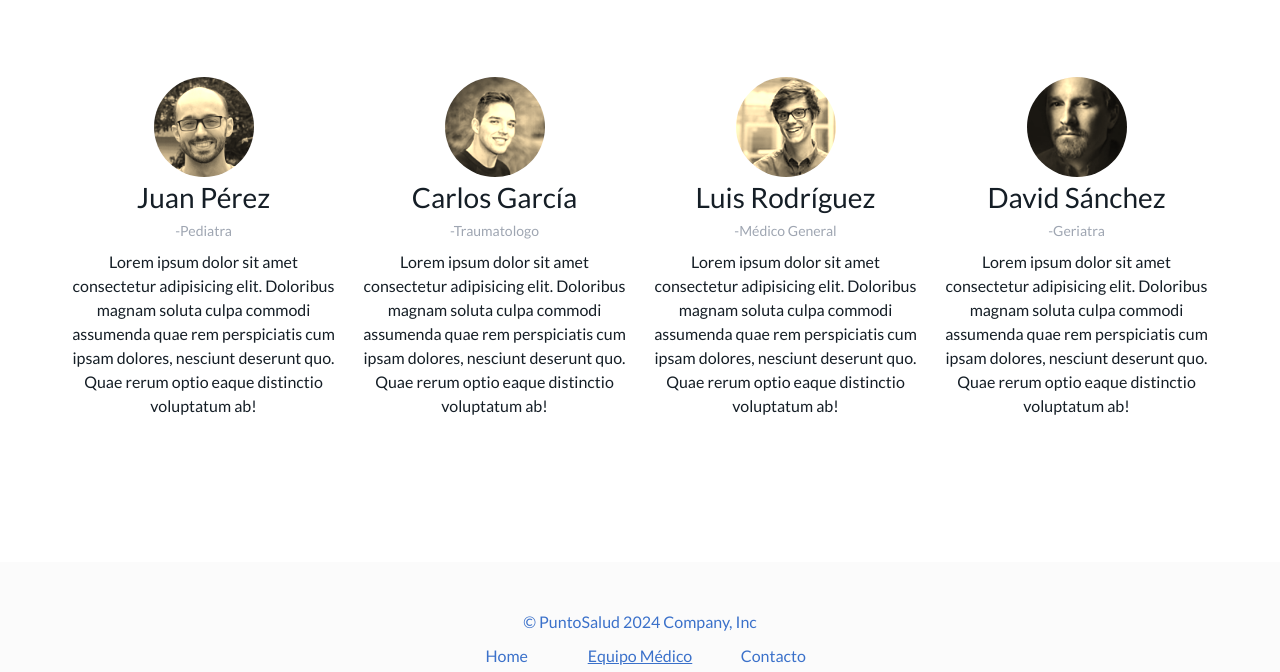
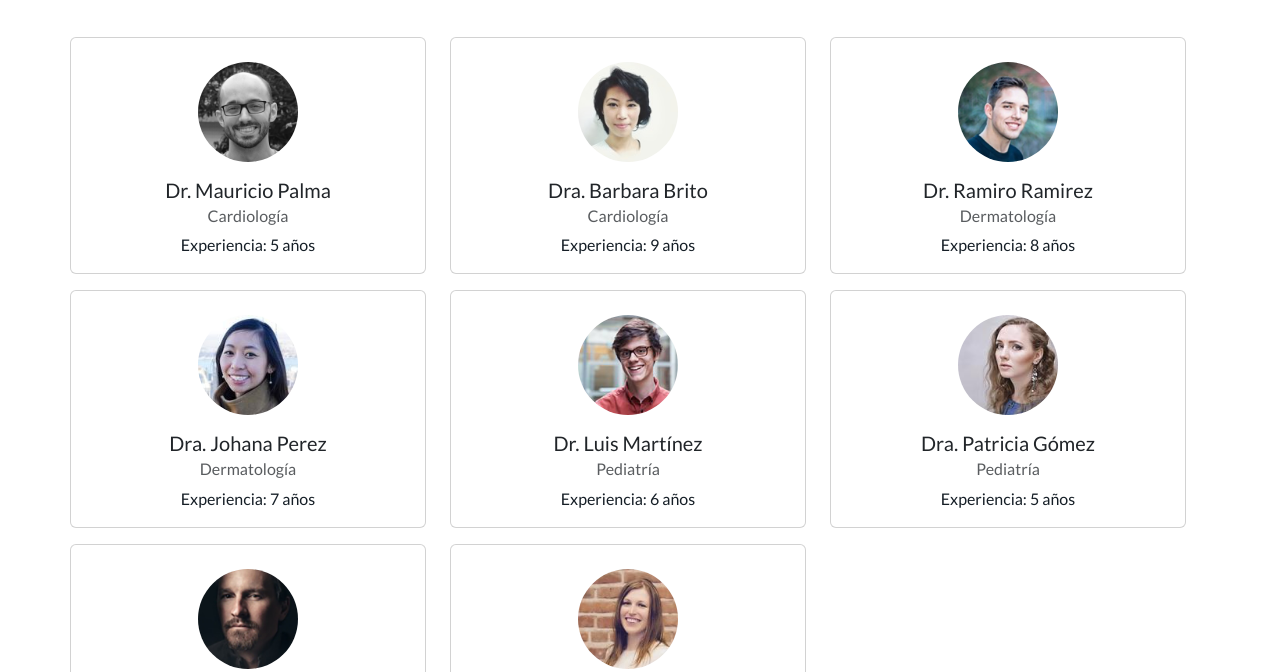
Before and after one commit to bastianorte/modulo3Laboratorio2, a plain HTML site: page equipo.html in a window 1280 px wide. Shown: the part 1556-2228 px from the top of the page. Drawn offline with nearby package versions, Linux system fonts and the light colour scheme.

Commit message:
imagenes

```diff
--- a/assets/js/calcularconsulta.js
+++ b/assets/js/calcularconsulta.js
@@ -7,7 +7,7 @@
     };
 
     // Currying para calcular el valor de diferentes consultas
-    const agregarProducto = (medicos) => (cantidad) => {
+    const agregarConsulta = (medicos) => (cantidad) => {
       const precio = medicosDisponibles[medicos];
       return cantidad * precio;
     };
@@ -45,7 +45,7 @@
       const cantidad = 1;
 
       if (cantidad > 0) {
-        const precioTotal = agregarProducto(productoSeleccionado)(cantidad);
+        const precioTotal = agregarConsulta(productoSeleccionado)(cantidad);
         carrito.push({
           nombre: productoSeleccionado.charAt(0).toUpperCase() + productoSeleccionado.slice(1), // Capitalizar el nombre
           cantidad,
--- /dev/null
+++ b/assets/js/equipo.js
@@ -0,0 +1,65 @@
+const medicosTableBody = document.getElementById('medicosTable')
+
+// Variable global para los médicos
+let medicos = [];
+let sortAscendente = true; // Control de si el orden es ascendente (true) o descendente (false)
+let ordenAscendenteExperiencia = true;
+
+// Función para obtener los datos de los médicos de forma asíncrona (simula fetch desde un archivo JSON)
+async function obtenerMedicos() {
+  try {
+    const medicosResponse = await fetch('assets/js/medicos.json');  // Obtiene el primer JSON (médicos iniciales)
+
+    // Usamos Promise.reject() para manejar el error si la respuesta no es exitosa
+    if (!medicosResponse.ok) {
+        return Promise.reject('Error al obtener los datos.');  // Rechaza la promesa si no es exitosa
+      }
+
+    const medicosData = await medicosResponse.json();  // Datos iniciales
+
+    // Fusionar los dos JSON
+    medicos = medicosData;
+
+
+    // Renderizar los médicos
+    renderizarMedicos();
+  } catch (error) {
+    console.error('Error al obtener los médicos:', error);
+  }
+}
+
+// Función para renderizar la lista de médicos
+function renderizarMedicos() {
+    const medicosParaRenderizar = arguments.length > 0 ? arguments[0] : medicos;
+
+    medicosTableBody.innerHTML = '';  // Limpiar tabla
+
+    medicosParaRenderizar.map(({ id, nombre, especialidad, imagen, experiencia, genero }) => {
+      const card = document.createElement('div');
+      card.classList.add('col-md-4', 'my-2');
+
+                  // Condicional segun genero para llamar dr o dra
+                  if (genero === "m") {
+                    genero = "Dr."
+                } else {
+                    genero = "Dra."
+                }
+
+      card.innerHTML = `
+                      <div class="card">
+                          <div class="card-head pt-4 text-center">
+                            <img src="${imagen}" width="100" height="100" class="rounded-circle">
+                          </div>
+                          <div class="card-body text-center">
+                              <h5 class="card-title">${genero} ${nombre}</h5>
+                              <h6 class="card-subtitle mb-2 text-muted">${especialidad}</h6>
+                              <p class="card-text">Experiencia: ${experiencia} años </p>
+                          </div>
+                      </div>
+      `;
+      medicosTableBody.appendChild(card);
+    });
+  }
+
+  // Inicializar la tabla con los médicos cuando se carga la página
+obtenerMedicos();
--- a/assets/js/main.js
+++ b/assets/js/main.js
@@ -9,7 +9,7 @@ document.addEventListener("nuevoPaciente", () => {
   alerta.style.display = "block";
   setTimeout(() => {
     alerta.style.display = "none";
-  }, 5000);
+  }, 10000);
 });
 
 // Obtener el botón y añadirle un listener para disparar el evento cuando se haga clic
--- /dev/null
+++ b/assets/js/medicos.json
@@ -0,0 +1,107 @@
+
+ [
+        {
+            "id": 1,
+            "nombre": "Mauricio Palma",
+            "genero": "m",
+            "especialidad": "Cardiología",
+            "imagen": "assets/images/pr4.jpg",
+            "experiencia": 5,
+            "disponibilidad": "Si",
+            "contacto": {
+              "telefono": 222,
+              "email": "j@gmail.com"
+            }
+        },
+        {
+            "id": 2,
+            "nombre": "Barbara Brito",
+            "genero": "f",
+            "especialidad": "Cardiología",
+            "imagen": "assets/images/pr8.jpg",
+            "experiencia": 9,
+            "disponibilidad": "Si",
+            "contacto": {
+            "telefono": 222,
+            "email": "j@gmail.com"
+          }
+        },
+        {
+            "id": 3,
+            "nombre": "Ramiro Ramirez",
+            "genero": "m",
+            "especialidad": "Dermatología",
+            "imagen": "assets/images/pr5.jpg",
+            "experiencia": 8,
+            "disponibilidad": "Si",
+            "contacto": {
+            "telefono": 222,
+            "email": "j@gmail.com"
+          }
+        },
+        {
+            "id": 4,
+            "nombre": "Johana Perez",
+            "genero": "f",
+            "especialidad": "Dermatología",
+            "imagen": "assets/images/pr9.jpg",
+            "experiencia": 7,
+            "disponibilidad": "Si",
+            "contacto": {
+            "telefono": 222,
+            "email": "j@gmail.com"
+          }
+        },
+        {
+            "id": 5,
+            "nombre": "Luis Martínez",
+            "genero": "m",
+            "especialidad": "Pediatría",
+            "imagen": "assets/images/pr6.jpg",
+            "experiencia": 6,
+            "disponibilidad": "Si",
+            "contacto": {
+            "telefono": 222,
+            "email": "j@gmail.com"
+          }
+        },
+        {
+            "id": 6,
+            "nombre": "Patricia Gómez",
+            "genero": "f",
+            "especialidad": "Pediatría",
+            "imagen": "assets/images/pr10.jpg",
+            "experiencia": 5,
+            "disponibilidad": "Si",
+            "contacto": {
+            "telefono": 222,
+            "email": "j@gmail.com"
+          }
+        },
+        {
+            "id": 7,
+            "nombre": "Jorge Ruiz",
+            "genero": "m",
+            "especialidad": "Neurología",
+            "imagen": "assets/images/pr7.jpg",
+            "experiencia": 4,
+            "disponibilidad": "Si",
+            "contacto": {
+            "telefono": 222,
+            "email": "j@gmail.com"
+          }
+        },
+        {
+            "id": 8,
+            "nombre": "Marta Torres",
+            "genero": "f",
+            "especialidad": "Neurología",
+            "imagen": "assets/images/pr11.jpg",
+            "experiencia": 3,
+            "disponibilidad": "Si",
+            "contacto": {
+            "telefono": 222,
+            "email": "j@gmail.com"
+          }
+        }
+      ]
--- a/equipo.html
+++ b/equipo.html
@@ -112,31 +112,12 @@
 
   <section class="container equipo">
   <h2 class="pb-2 text-center">Equipo Médico</h2>
-  <article class="row py-5">
-    <div class="col-lg-3 text-center equipo_col">
-      <img src="assets/images/pr4.jpg" class="rounded-circle" alt="imagen doctor Juan Pérez" width="100" height="100">
-      <h3 class="fw-normal pt-1">Juan Pérez</h3>
-      <h4 class="doctor_especialidad">Pediatra</h4>
-      <p>Lorem ipsum dolor sit amet consectetur adipisicing elit. Doloribus magnam soluta culpa commodi assumenda quae rem perspiciatis cum ipsam dolores, nesciunt deserunt quo. Quae rerum optio eaque distinctio voluptatum ab!</p>
+  <article class="row">
+
+    <!-- Tabla para mostrar la lista de médicos -->
+    <div id="medicosTable" class="row">
     </div>
-    <div class="col-lg-3 text-center equipo_col">
-      <img src="assets/images/pr5.jpg" class="rounded-circle" alt="imagen doctor Carlos García" width="100" height="100">
-      <h3 class="fw-normal pt-1">Carlos García</h3>
-      <h4 class="doctor_especialidad">Traumatologo</h4>
-      <p>Lorem ipsum dolor sit amet consectetur adipisicing elit. Doloribus magnam soluta culpa commodi assumenda quae rem perspiciatis cum ipsam dolores, nesciunt deserunt quo. Quae rerum optio eaque distinctio voluptatum ab!</p>
-    </div>
-    <div class="col-lg-3 text-center equipo_col">
-      <img src="assets/images/pr6.jpg" class="rounded-circle" alt="imagen doctor Luis Rodríguez" width="100" height="100">
-      <h3 class="fw-normal pt-1">Luis Rodríguez</h3>
-      <h4 class="doctor_especialidad">Médico General</h4>
-      <p>Lorem ipsum dolor sit amet consectetur adipisicing elit. Doloribus magnam soluta culpa commodi assumenda quae rem perspiciatis cum ipsam dolores, nesciunt deserunt quo. Quae rerum optio eaque distinctio voluptatum ab!</p>
-    </div>
-    <div class="col-lg-3 text-center equipo_col">
-      <img src="assets/images/pr7.jpg" class="rounded-circle" alt="imagen doctor David Sanchez" width="100" height="100">
-      <h3 class="fw-normal pt-1">David Sánchez</h3>
-      <h4 class="doctor_especialidad">Geriatra</h4>
-      <p>Lorem ipsum dolor sit amet consectetur adipisicing elit. Doloribus magnam soluta culpa commodi assumenda quae rem perspiciatis cum ipsam dolores, nesciunt deserunt quo. Quae rerum optio eaque distinctio voluptatum ab!</p>
-    </div>
+  </div>
   </article>
 </section>
 
@@ -210,5 +191,6 @@
 <script src="https://cdn.jsdelivr.net/npm/@popperjs/core@2.11.8/dist/umd/popper.min.js" integrity="sha384-I7E8VVD/ismYTF4hNIPjVp/Zjvgyol6VFvRkX/vR+Vc4jQkC+hVqc2pM8ODewa9r" crossorigin="anonymous"></script>
 <script src="https://cdn.jsdelivr.net/npm/bootstrap@5.3.3/dist/js/bootstrap.min.js" integrity="sha384-0pUGZvbkm6XF6gxjEnlmuGrJXVbNuzT9qBBavbLwCsOGabYfZo0T0to5eqruptLy" crossorigin="anonymous"></script>
 <script src="assets/js/main.js"></script>
+<script src="assets/js/equipo.js"></script>
 </body>
 </html>
```
Also changed, not shown: assets/images/lab2001.png (added), assets/images/lab2002.png (added), assets/images/lab2003.png (added), assets/images/lab2004.png (added), assets/images/lab2005.png (added), assets/images/lab2006.png (added), assets/images/pr10.jpg (added), assets/images/pr11.jpg (added), assets/images/pr8.jpg (added), assets/images/pr9.jpg (added), 3 other files.
